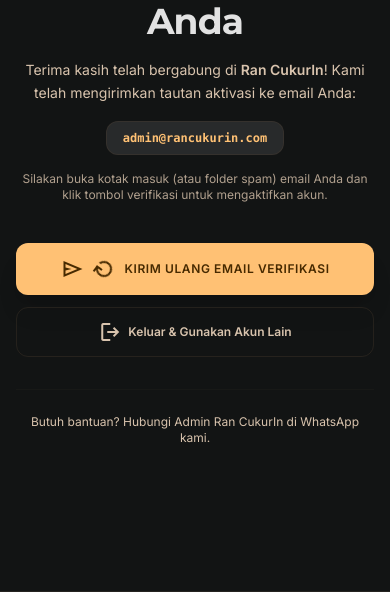
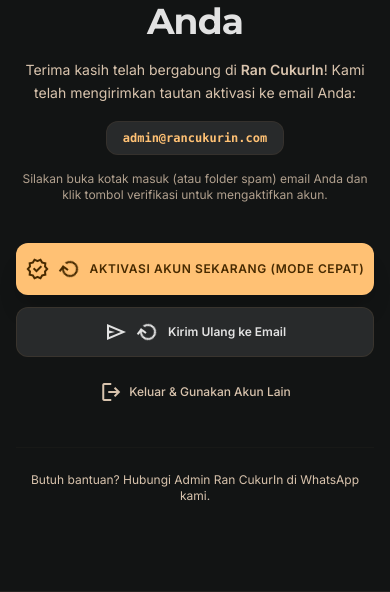
Before and after one commit to IndraNP06/cukur, a Laravel app: page /email/verify in a window 390 px wide. Shown: the part 253-845 px from the top of the page. Run offline with Laravel 12, Linux system fonts and the light colour scheme; a user stored in the database is signed in; data comes from the database, SQL or seed files in the repository; style sheets or scripts are compiled from the project's sources; some libraries are stand-ins or nearby versions.

Commit message:
feat(auth): sediakan mode aktivasi cepat dan direct reset link tanpa wajib kirim email pribadi

```diff
--- a/app/Notifications/RanCukurinResetPassword.php
+++ b/app/Notifications/RanCukurinResetPassword.php
@@ -31,6 +31,12 @@ class RanCukurinResetPassword extends Notification
         $url = $this->resetUrl($notifiable);
         $nama = $notifiable->nama ?? $notifiable->name ?? 'Pelanggan Ran CukurIn';
         $html = EmailNotificationService::buildResetPasswordHtml($nama, $url);
+
+        // Simpan ke session dan cache agar bisa diakses langsung di layar (Mode Cepat / Skripsi tanpa wajib buka inbox)
+        session()->put('direct_reset_url', $url);
+        try {
+            cache()->put('direct_reset_url_' . $notifiable->getEmailForPasswordReset(), $url, now()->addMinutes(60));
+        } catch (\Throwable $e) {}
 
         return EmailNotificationService::send(
             $notifiable->getEmailForPasswordReset(),
--- a/app/Notifications/RanCukurinVerifyEmail.php
+++ b/app/Notifications/RanCukurinVerifyEmail.php
@@ -27,6 +27,12 @@ class RanCukurinVerifyEmail extends Notification
         $verificationUrl = $this->verificationUrl($notifiable);
         $nama = $notifiable->nama ?? $notifiable->name ?? 'Pelanggan Ran CukurIn';
         $html = EmailNotificationService::buildVerificationHtml($nama, $verificationUrl);
+
+        // Simpan ke session dan cache agar bisa diakses langsung di layar (Mode Cepat)
+        session()->put('direct_verification_url', $verificationUrl);
+        try {
+            cache()->put('direct_verification_url_' . $notifiable->getEmailForVerification(), $verificationUrl, now()->addMinutes(60));
+        } catch (\Throwable $e) {}
 
         return EmailNotificationService::send(
             $notifiable->getEmailForVerification(),
--- a/resources/views/livewire/auth/verify-email.blade.php
+++ b/resources/views/livewire/auth/verify-email.blade.php
@@ -27,6 +27,23 @@ new #[Layout('components.layouts.app')] #[Title('Verifikasi Email - Ran CukurIn'
         Auth::user()->sendEmailVerificationNotification();
 
         $this->status = 'verification-link-sent';
+    }
+
+    public function verifyNowDirectly(): void
+    {
+        $user = Auth::user();
+        if ($user && !$user->hasVerifiedEmail()) {
+            $user->markEmailAsVerified();
+            event(new \Illuminate\Auth\Events\Verified($user));
+
+            try {
+                app(\App\Services\GoogleSheetsService::class)->updateRow('pengguna', $user->id, [
+                    'email_verified_at' => now()->toDateTimeString(),
+                ]);
+            } catch (\Throwable $e) {}
+        }
+
+        $this->redirectIntended(route('customer.dashboard', absolute: false));
     }
 
     public function logout(): void
@@ -93,13 +110,20 @@ new #[Layout('components.layouts.app')] #[Title('Verifikasi Email - Ran CukurIn'
                     @endif
 
                     <div class="space-y-3 pt-2">
-                        <button wire:click="sendVerification" wire:loading.attr="disabled" type="button" class="w-full py-3.5 transition-all shadow-xl rounded-xl bg-primary text-on-primary font-label-md text-xs font-bold uppercase tracking-wider hover:bg-primary-fixed-dim hover:shadow-primary/20 flex items-center justify-center gap-2 cursor-pointer disabled:opacity-50">
+                        <!-- Direct Instant Verification (Aktivasi Cepat untuk Pengujian / Demo) -->
+                        <button wire:click="verifyNowDirectly" wire:loading.attr="disabled" type="button" class="w-full py-3.5 transition-all shadow-xl rounded-xl bg-primary text-on-primary font-label-md text-xs font-bold uppercase tracking-wider hover:bg-primary-fixed-dim hover:shadow-primary/20 flex items-center justify-center gap-2 cursor-pointer disabled:opacity-50">
+                            <span wire:loading.remove wire:target="verifyNowDirectly" class="material-symbols-outlined text-[18px]">verified</span>
+                            <span wire:loading wire:target="verifyNowDirectly" class="material-symbols-outlined text-[18px] animate-spin">refresh</span>
+                            <span>Aktivasi Akun Sekarang (Mode Cepat)</span>
+                        </button>
+
+                        <button wire:click="sendVerification" wire:loading.attr="disabled" type="button" class="w-full py-3 transition-all rounded-xl border border-outline-variant/40 bg-surface-container-high hover:bg-surface-container-highest text-on-surface font-label-md text-xs font-semibold flex items-center justify-center gap-2 cursor-pointer disabled:opacity-50">
                             <span wire:loading.remove wire:target="sendVerification" class="material-symbols-outlined text-[18px]">send</span>
                             <span wire:loading wire:target="sendVerification" class="material-symbols-outlined text-[18px] animate-spin">refresh</span>
-                            <span>Kirim Ulang Email Verifikasi</span>
+                            <span>Kirim Ulang ke Email</span>
                         </button>
 
-                        <button wire:click="logout" type="button" class="w-full py-3 transition-all rounded-xl border border-outline-variant/30 text-on-surface-variant hover:text-rose-400 hover:border-rose-400/30 font-label-md text-xs font-semibold flex items-center justify-center gap-1.5 cursor-pointer">
+                        <button wire:click="logout" type="button" class="w-full py-2.5 transition-all rounded-xl border border-transparent text-on-surface-variant hover:text-rose-400 font-label-md text-xs font-medium flex items-center justify-center gap-1.5 cursor-pointer">
                             <span class="material-symbols-outlined text-[16px]">logout</span>
                             <span>Keluar &amp; Gunakan Akun Lain</span>
                         </button>
```
Also changed, not shown: resources/views/livewire/auth/forgot-password.blade.php (+29 -3 lines).
